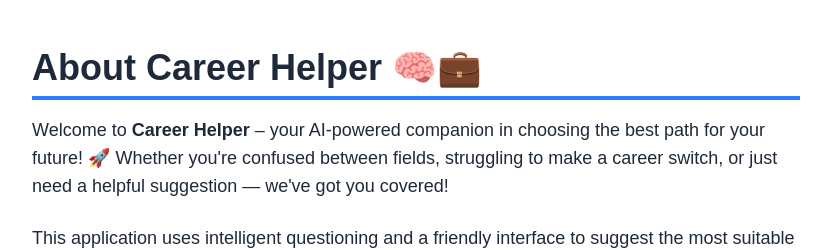
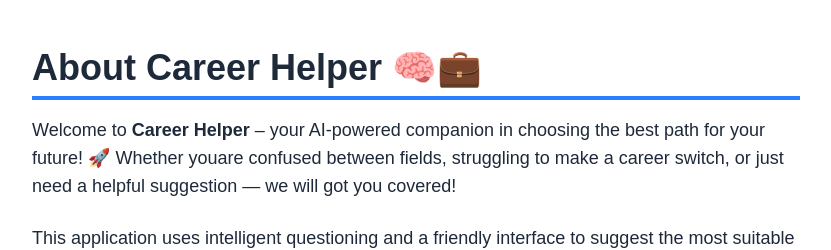
Before and after one commit to Noor-Shaikh00/Frontend-Career-Agent-Code, a Next.js app: page /about in a window 1280 px wide. Shown: the top 250 px of the page, without its empty margins (224-1055 px from the left). Built offline with nearby package versions, Linux system fonts and the light colour scheme.

Commit message:
Update page.tsx

```diff
--- a/src/app/about/page.tsx
+++ b/src/app/about/page.tsx
@@ -10,8 +10,8 @@ const AboutPage = () => {
 
         <p className="text-lg mb-6">
           Welcome to <span className="font-semibold">Career Helper</span> – your AI-powered companion
-          in choosing the best path for your future! 🚀 Whether you're confused between fields,
-          struggling to make a career switch, or just need a helpful suggestion — we've got you covered!
+          in choosing the best path for your future! 🚀 Whether youare confused between fields,
+          struggling to make a career switch, or just need a helpful suggestion — we will got you covered!
         </p>
 
         <p className="text-lg mb-6">
```
